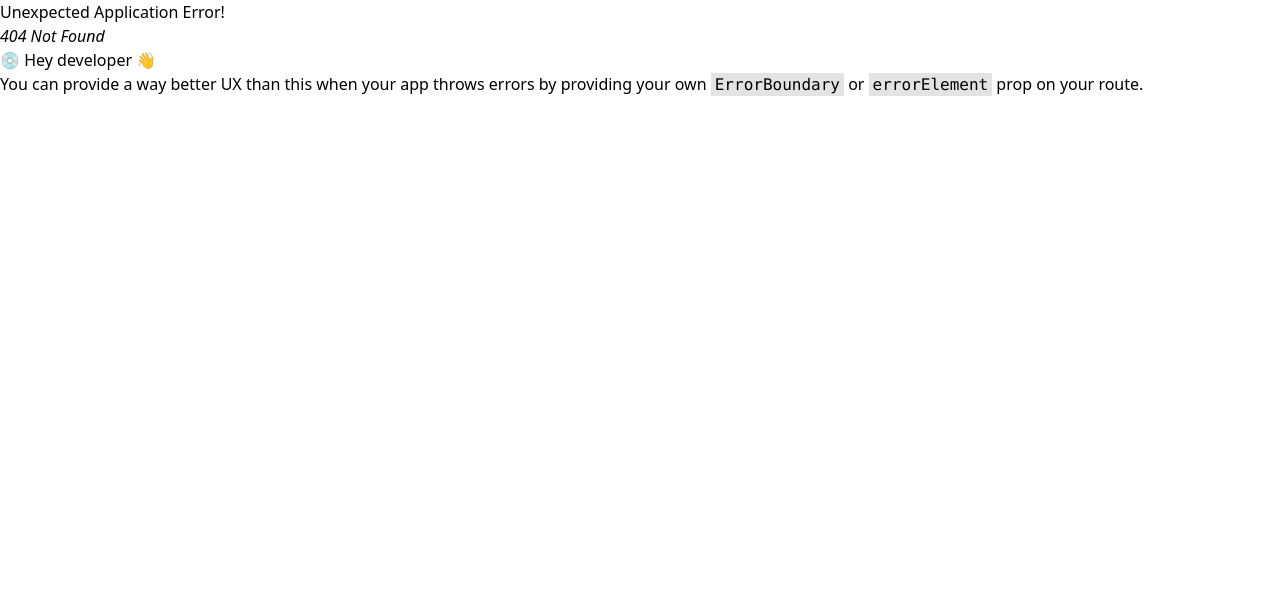
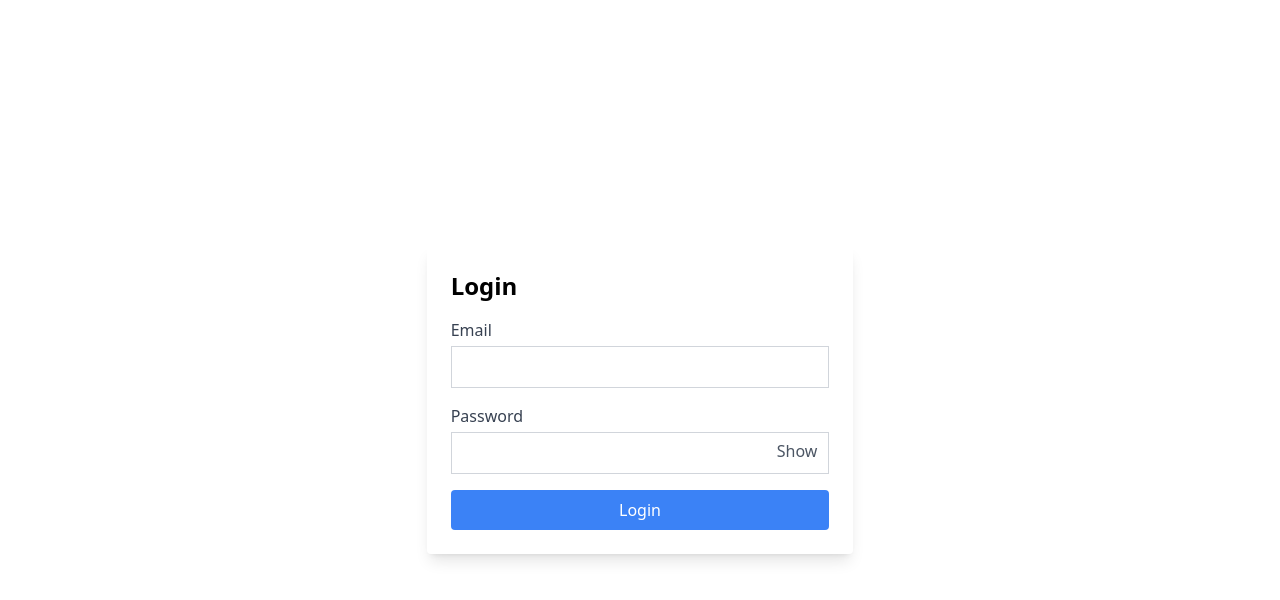
Before and after one commit to ForZade/CoffeeShop-rework, a React (Vite) app in the folder Frontend/: page /login in a window 1280 px wide. Before the commit this address had no page. Shown: the top 600 px of the page. Built offline with nearby package versions, Linux system fonts and the light colour scheme.

Commit message:
front login mostly done. Small change in backend needed

```diff
--- a/Frontend/src/App.tsx
+++ b/Frontend/src/App.tsx
@@ -5,12 +5,14 @@ import MainLayout from "./layouts/MainLayout";
 
 // Pages
 import HomePage from "./pages/HomePage";
+import LoginForm from "./components/LoginForm";
 import { ThemeProvider } from "./contexts/ThemeContext";
 
 const routes = createBrowserRouter(
     createRoutesFromElements(
         <Route path="/" element={<MainLayout />}>
             <Route index element={<HomePage />} />
+            <Route path="/login" element={<LoginForm />} />
         </Route>
     )
 )
--- /dev/null
+++ b/Frontend/src/components/LoginForm.tsx
@@ -0,0 +1,91 @@
+import { useState } from "react";
+import axios from "axios";
+import { useNavigate } from "react-router-dom"; //temp
+
+export default function LoginForm() {
+    const [email, setEmail] = useState("");
+    const [password, setPassword] = useState("");
+    const [error, setError] = useState<string | null>(null);
+    const [loading, setLoading] = useState(false);
+    const [showPassword, setShowPassword] = useState(false);
+    const navigate = useNavigate(); // temp
+
+    const handleSubmit = async (e: React.FormEvent) => {
+        e.preventDefault();
+        setLoading(true);
+        setError(null);
+
+        try {
+            const response = await axios.post("http://localhost:5000/api/v1/auth/login", { email, password });
+            console.log("Login successful!", response.data);
+        } catch (err: any) {
+            if (err.response) {
+                console.error("Response error:", err.response.data);
+                if (err.response.data.errors) {
+                    const errorMessages = err.response.data.errors.map((error: any) => error.msg).join(", ");
+                    setError(errorMessages);
+                } else {
+                    setError(err.response.data.message || "An error occurred.");
+                }
+            } else {
+                console.error("Error message:", err.message);
+                setError("An error occurred.");
+            }
+        } finally {
+            setLoading(false);
+            // navigate("/");
+        }
+
+    };
+
+    return (
+        <div className="flex flex-col items-center justify-center h-screen">
+            <form onSubmit={handleSubmit} className="w-1/3 p-6 shadow-lg rounded bg-white">
+                <h2 className="text-2xl font-bold mb-4">Login</h2>
+
+                {error && <div className="text-red-500 mb-4">{error}</div>}
+
+                <div className="mb-4">
+                    <label htmlFor="email" className="block text-gray-700">Email</label>
+                    <input
+                        type="email"
+                        id="email"
+                        value={email}
+                        onChange={(e) => setEmail(e.target.value)}
+                        className="mt-1 p-2 border border-gray-300 w-full"
+                        required
+                    />
+                </div>
+
+                <div className="mb-4">
+                    <label htmlFor="password" className="block text-gray-700">Password</label>
+                    <div className="relative">
+                        <input
+                            type={showPassword ? "text" : "password"}
+                            id="password"
+                            value={password}
+                            onChange={(e) => setPassword(e.target.value)}
+                            className="mt-1 p-2 border border-gray-300 w-full"
+                            required
+                        />
+                        <button
+                            type="button"
+                            onClick={() => setShowPassword((prevState) => !prevState)}
+                            className="absolute inset-y-0 right-0 px-3 py-2 text-gray-600"
+                        >
+                            {showPassword ? "Hide" : "Show"}
+                        </button>
+                    </div>
+                </div>
+
+                <button
+                    type="submit"
+                    className="bg-blue-500 text-white py-2 px-4 rounded w-full"
+                    disabled={loading}
+                >
+                    {loading ? "Logging in..." : "Login"}
+                </button>
+            </form>
+        </div>
+    );
+}
--- a/Frontend/src/pages/HomePage.tsx
+++ b/Frontend/src/pages/HomePage.tsx
@@ -1,7 +1,7 @@
 export default function HomePage() {
     return (
         <h1 className="text-3xl font-bold underline text-blue-500">
-            Hello world!
+            kokiom che veiklom atlekej
         </h1>
     )
 }
```
Also changed, not shown: 1 other file (tests, documents, lock files or other folders).
